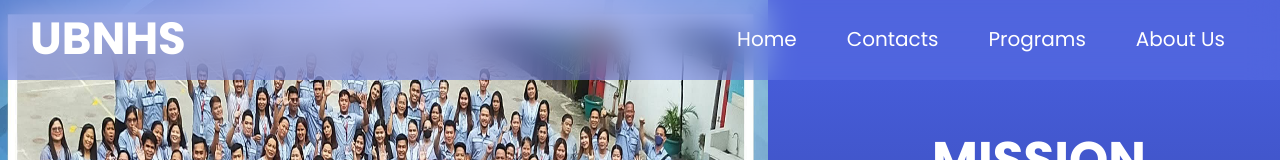
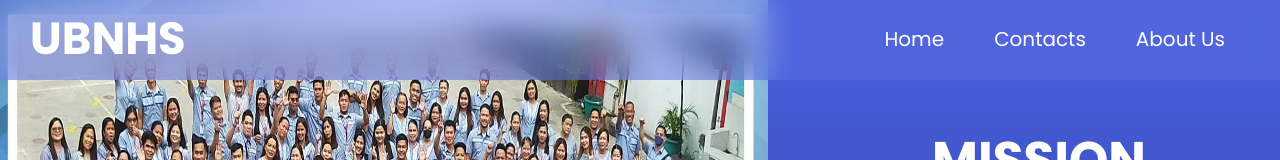
Before and after one commit to jjculps/ubnhs-web, a plain HTML site: page about-us.html in a window 1280 px wide. Shown: the top 160 px of the page. Drawn offline with Linux system fonts and the light colour scheme.

Commit message:
Remove Programs link from about-us.html

```diff
--- a/about-us.html
+++ b/about-us.html
@@ -19,7 +19,7 @@
 
             <li><a href="home.html" class="menu-btn">Home</a></li>
             <li><a href="contacts.html" class="menu-btn">Contacts</a></li>
-            <li><a href="#services" class="menu-btn">Programs</a></li>
+
             <li><a href="#about-us" class="menu-btn">About Us</a></li>
 
             </ul>
```
